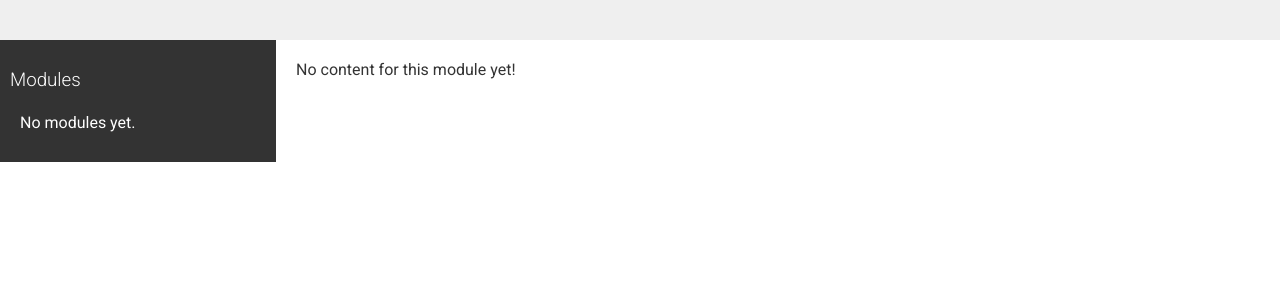
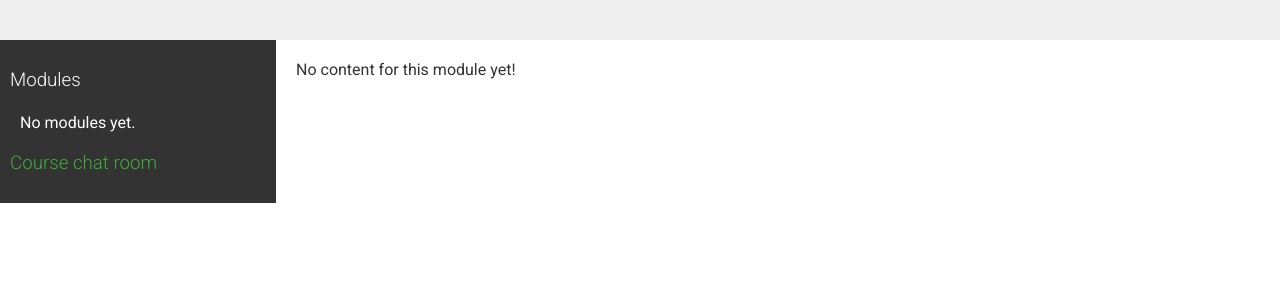
Before and after one commit to gurupratap-matharu/educa, a Django app: template students/templates/students/student_course_detail.html in a window 1280 px wide. Shown: the part 54-354 px from the top of the page. Run offline with Django 4.2, Linux system fonts and the light colour scheme; the template is opened without the code that fills it, so the values that code supplies are empty.

Commit message:
Add chat room link to course detail page

```diff
--- a/students/templates/students/student_course_detail.html
+++ b/students/templates/students/student_course_detail.html
@@ -20,6 +20,7 @@
         <li>No modules yet.</li>
         {% endfor %}
     </ul>
+    <h3><a href="{% url 'chat:course_chat_room' course.id %}">Course chat room</a></h3>
 </div>
 <div class="module">
 
```
